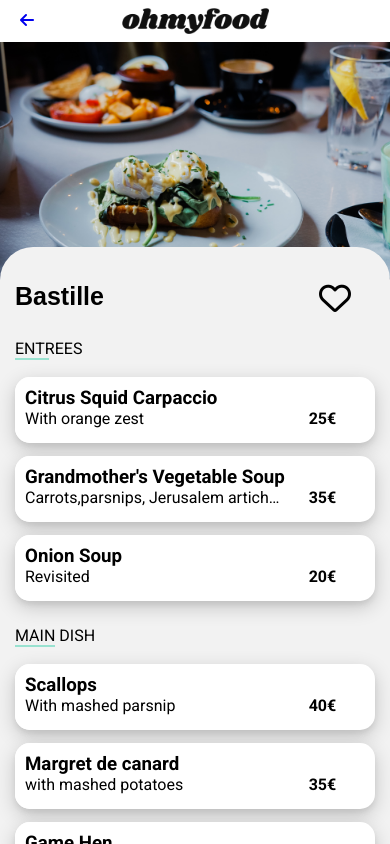
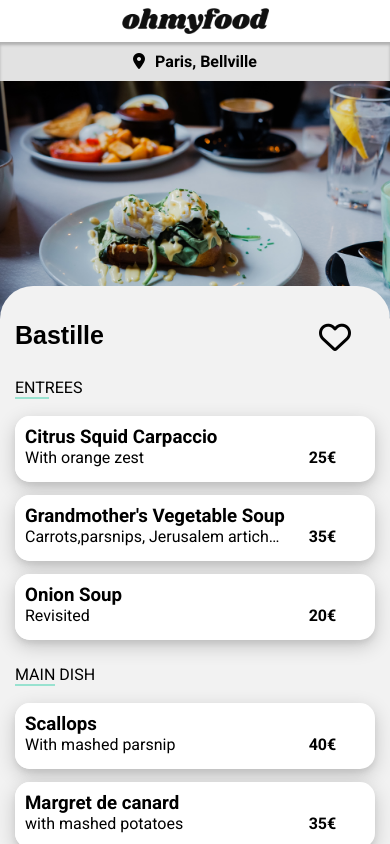
Before and after one commit to Connie9584/ohmyfood, a plain HTML site: page Bastille.html in a window 390 px wide. Drawn offline with Linux system fonts and the light colour scheme; a web font is replaced by a local one.

Commit message:
media query

```diff
--- a/Bastille.html
+++ b/Bastille.html
@@ -15,16 +15,14 @@
 
 <body>
     <header>
-
-        <nav>
-            <div class="ohmyfoodlogo">
-                <img src="images/logo/ohmyfood.png" alt="ohmyfood logo">
-            </div>
-
-            <div id="BackArrowContainer">
-                <button type="button"><a href="index.html"><i class="fa-solid fa-arrow-left"></i></a></button>
+        <div class="ohmyfoodlogo">
+        <a href="index.html">
+         <img src="images/logo/ohmyfood.png" alt="ohmyfood logo">
+         </a>
         </div>
-        </nav>
+        <div id="ParisTextContainer">
+            <h2><span class="LocationIconContainer"><i class="fa-solid fa-location-dot"></span></i>Paris, Bellville</h2>
+        </div>
     </header>
 
 
```
Also changed, not shown: LeGourmand.html (+7 -9 lines), TheEnchantedPlate.html (+7 -9 lines), TheFullPalette.html (+7 -9 lines), index.html (+3 -1 lines).
